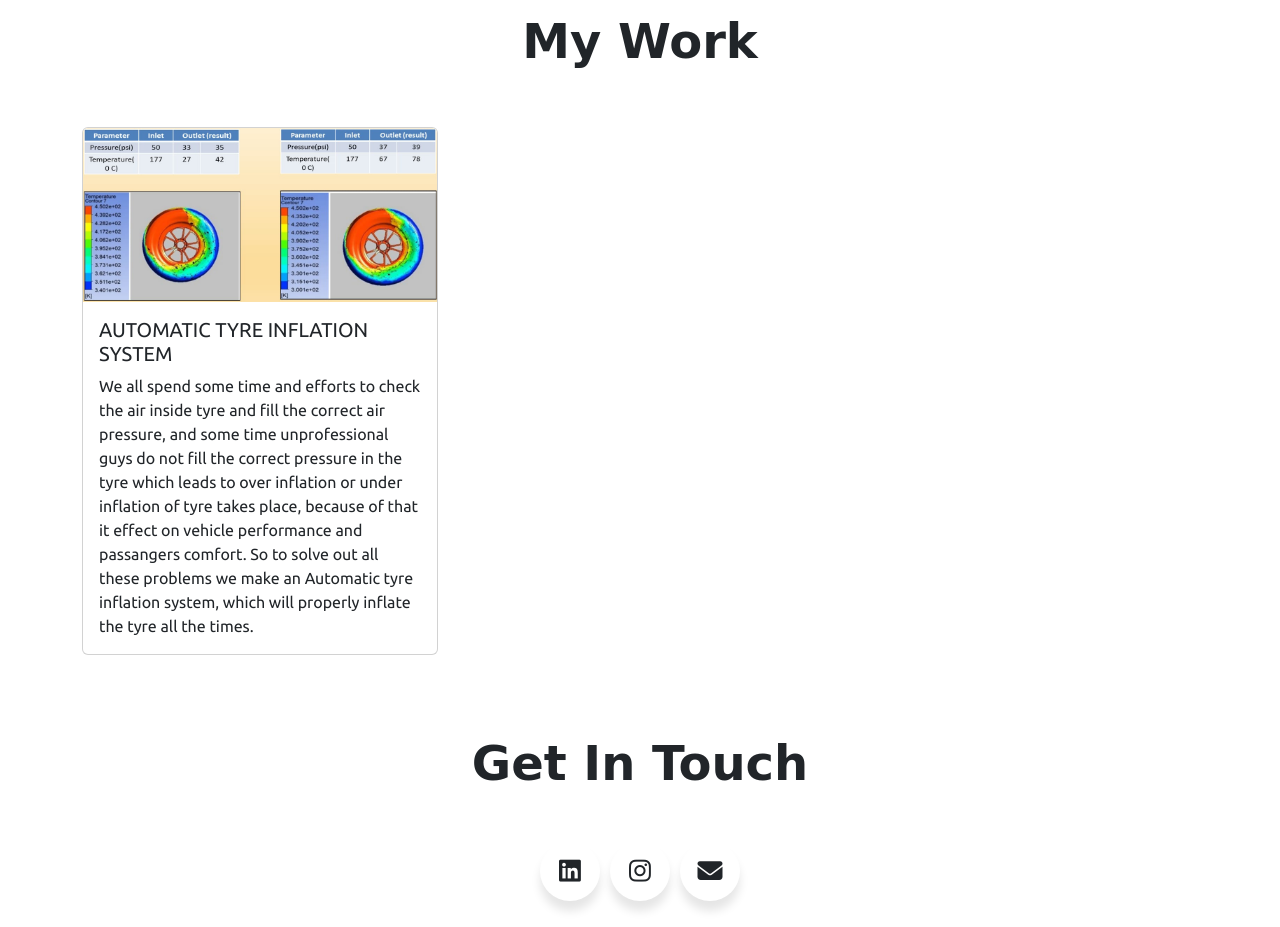
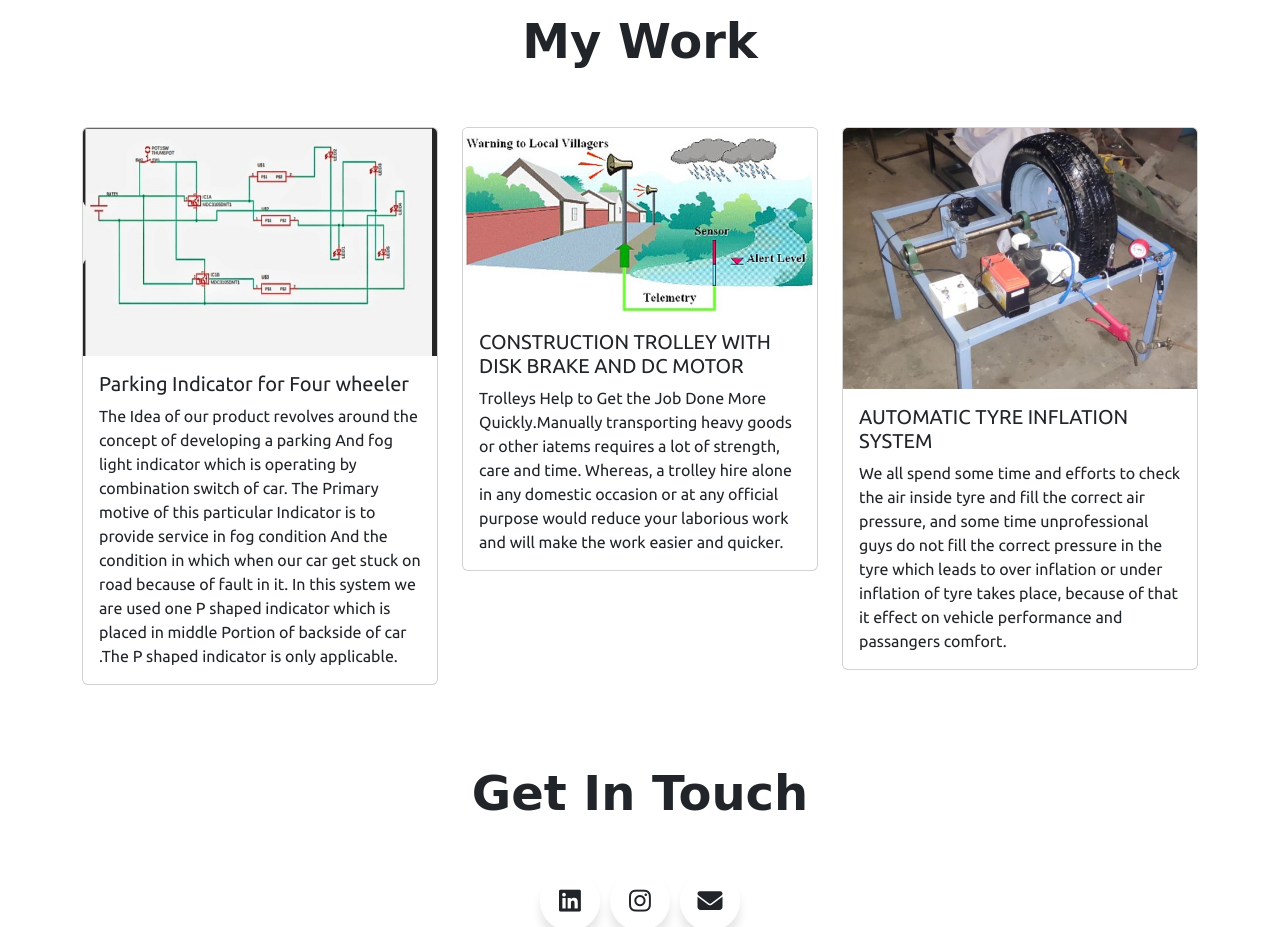
Before and after one commit to haridasbhidave/portfolio, a plain HTML site: page index.html in a window 1280 px wide. Shown: the part 2160-3087 px from the top of the page. Drawn offline with nearby package versions, Linux system fonts and the light colour scheme; a web font is replaced by a local one.

Commit message:
Add files via upload

```diff
--- a/index.html
+++ b/index.html
@@ -149,17 +149,35 @@
       <div class="row">
         <div class="col-lg-4">
           <div class="card" data-aos="fade-in" data-aos-duration="1000">
-            <img src="images/project.jpg" class="card-img-top" alt="telegram bot" >
+            <img src="images/project1.jpg" class="card-img-top" alt="telegram bot" >
+            <div class="card-body">
+              <h5 class="card-title">Parking Indicator for Four wheeler</h5>
+              <p class="card-text">The Idea of our product revolves around the concept of developing a parking And fog light indicator which is operating by combination switch of car. The Primary motive of this particular Indicator is to provide service in fog condition And the condition in which when our car get stuck on road because of fault in it. In this system we are used one P shaped indicator which is placed in middle Portion of backside of car .The P shaped indicator is only applicable.
+                </p>
+            </div>
+          </div>
+        </div>
+
+        <div class="col-lg-4">
+          <div class="card" data-aos="fade-in" data-aos-duration="1000">
+            <img src="images/project2.jpg" class="card-img-top" alt="telegram bot" >
+            <div class="card-body">
+              <h5 class="card-title">CONSTRUCTION TROLLEY WITH DISK BRAKE AND DC MOTOR  </h5>
+              <p class="card-text">Trolleys Help to Get the Job Done More Quickly.Manually transporting heavy goods or other iatems requires a lot of strength, care and time. Whereas, a trolley hire alone in any domestic occasion or at any official purpose would reduce your laborious work and will make the work easier and quicker. </p>
+            </div>
+          </div>
+        </div>
+
+        <div class="col-lg-4">
+          <div class="card" data-aos="fade-in" data-aos-duration="1000">
+            <img src="images/project3.jpg" class="card-img-top" alt="telegram bot" >
             <div class="card-body">
               <h5 class="card-title">AUTOMATIC TYRE INFLATION SYSTEM</h5>
-              <p class="card-text">We all spend some time and efforts to check the air inside tyre and fill the correct air pressure, and some time unprofessional guys do not fill the correct pressure in the tyre which leads to over inflation or under inflation of tyre takes place, because of that it effect on vehicle performance and passangers comfort.
-                So to solve out all these problems we make an Automatic tyre inflation system, which will properly inflate the tyre all the times.</p>
+              <p class="card-text">We all spend some time and efforts to check the air inside tyre and fill the correct air pressure, and some time unprofessional guys do not fill the correct pressure in the tyre which leads to over inflation or under inflation of tyre takes place, because of that it effect on vehicle performance and passangers comfort.</p>
             </div>
           </div>
-
-
         </div>
-
+      </div>
     </div>
 
     <div style="height: 5rem;"></div>
```
